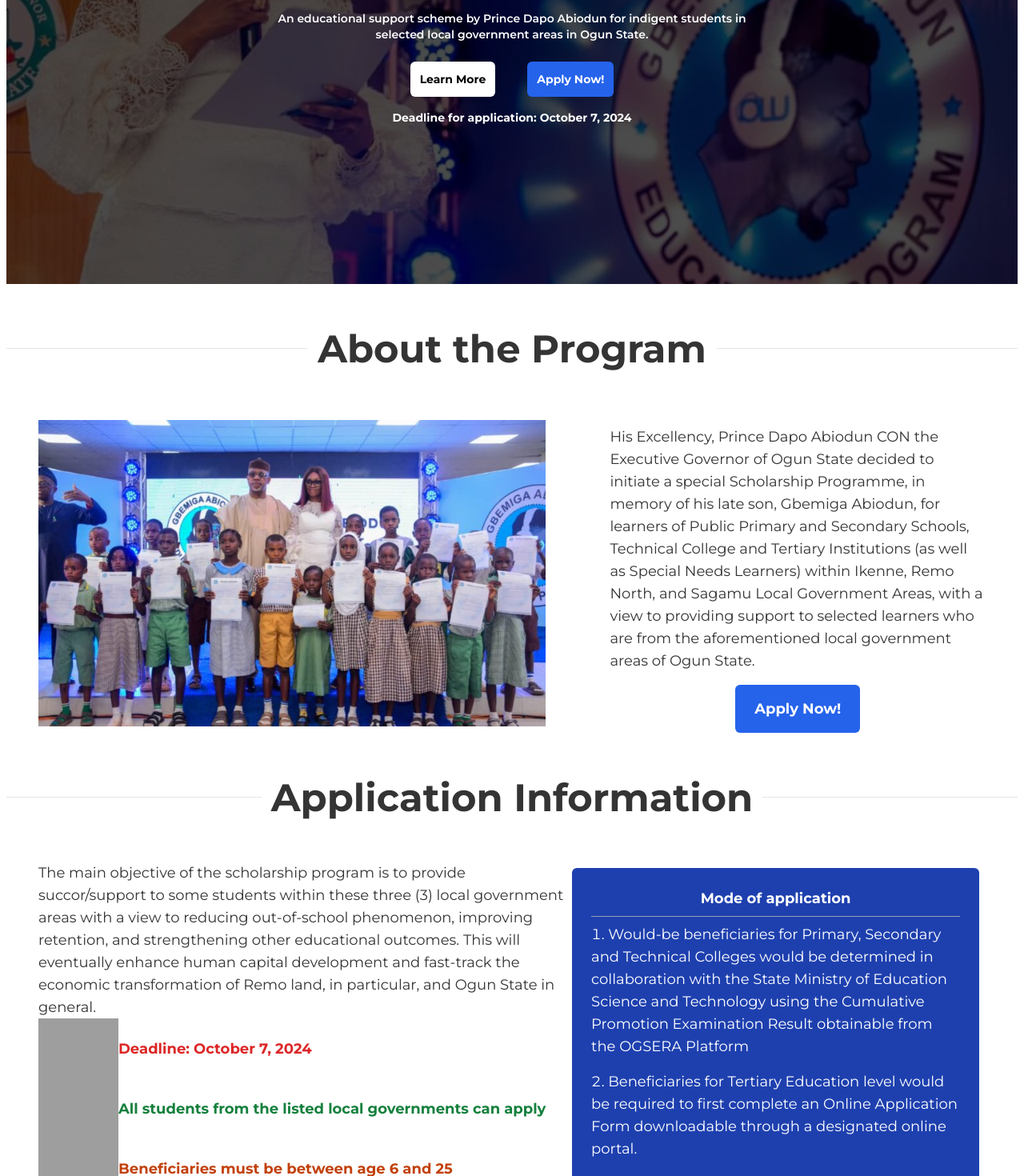
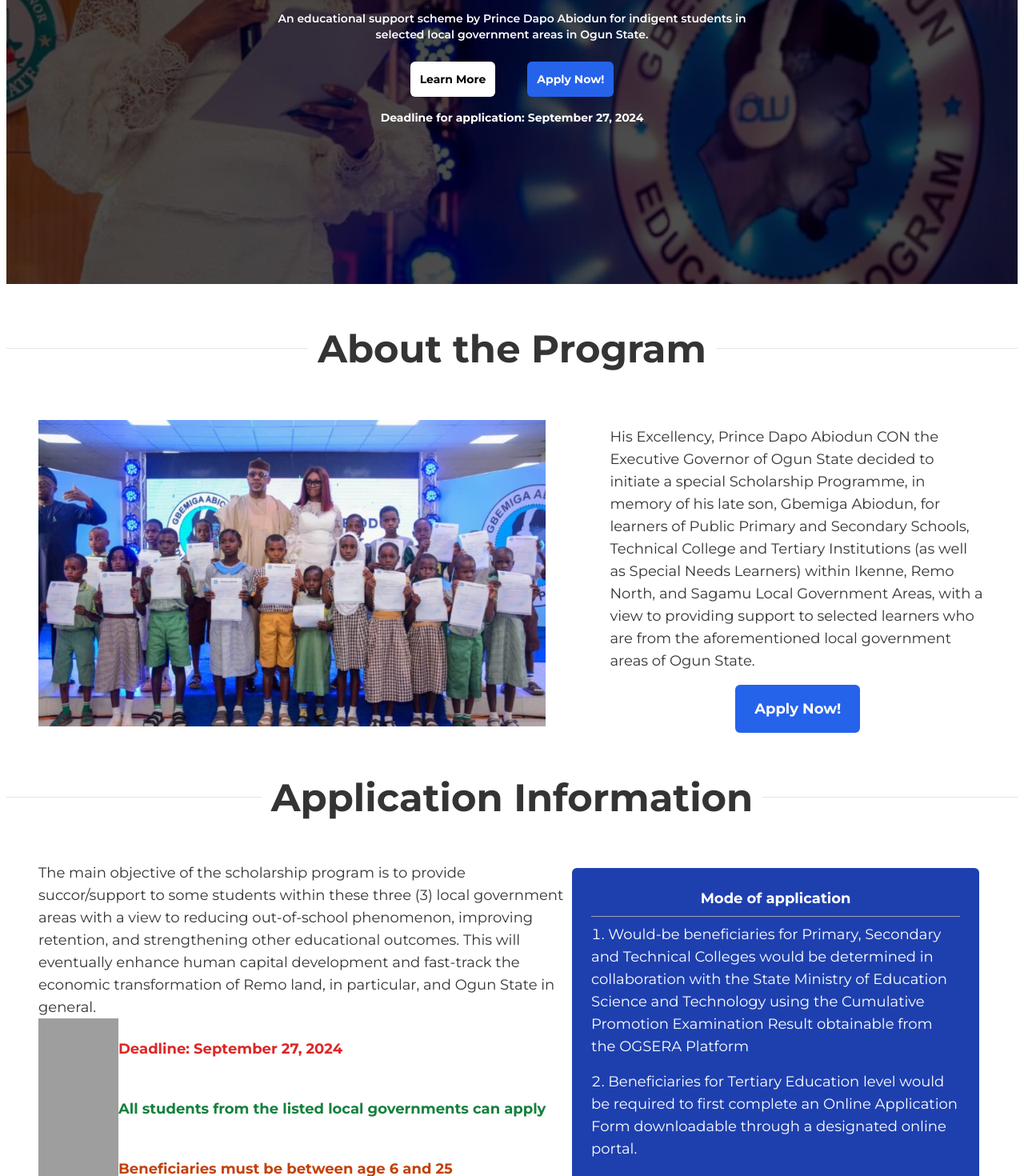
Before and after one commit to hamilak/gams, a React (Vite) app: page / in a window 1280 px wide. Shown: the part 440-1910 px from the top of the page at 80% size. Built offline with nearby package versions, Linux system fonts and the light colour scheme; grey boxes are pictures that could not be loaded.

Commit message:
fix: deadline

```diff
--- a/src/components/MainInformation.jsx
+++ b/src/components/MainInformation.jsx
@@ -33,7 +33,7 @@
                             <button onClick={handleApply} className='hover:bg-blue-900 bg-blue-600 p-3 text-white rounded-md font-bold'>Apply Now!</button>
                         </div>
                         <div className=' mt-4'>
-                            <p className='text-white font-bold'>Deadline for application: October 7, 2024</p>
+                            <p className='text-white font-bold'>Deadline for application: September 27, 2024</p>
                         </div>
                     </div>
                 </div>
--- a/src/components/ScholarshipInformation.jsx
+++ b/src/components/ScholarshipInformation.jsx
@@ -19,7 +19,7 @@
                             <div>
                                 <div className='flex items-center'>
                                     <img width="100" height="100" src="https://img.icons8.com/clouds/100/important-time.png" alt="important-time" />
-                                    <p className='text-lg text-red-600 font-bold'>Deadline: October 7, 2024</p>
+                                    <p className='text-lg text-red-600 font-bold'>Deadline: September 27, 2024</p>
                                 </div>
                                 <div className='flex items-center'>
                                     <img width="100" height="100" src="https://img.icons8.com/clouds/100/checked--v1.png" alt="checked--v1" />
```
